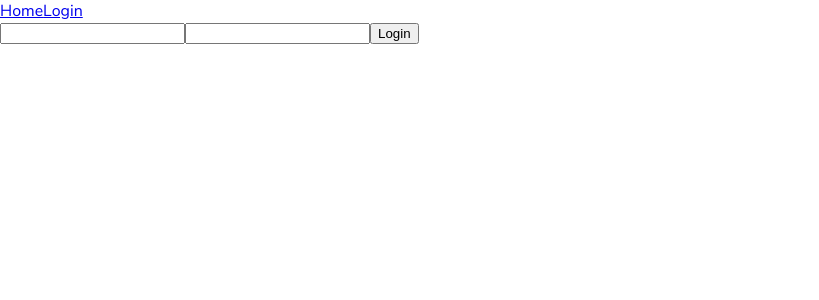
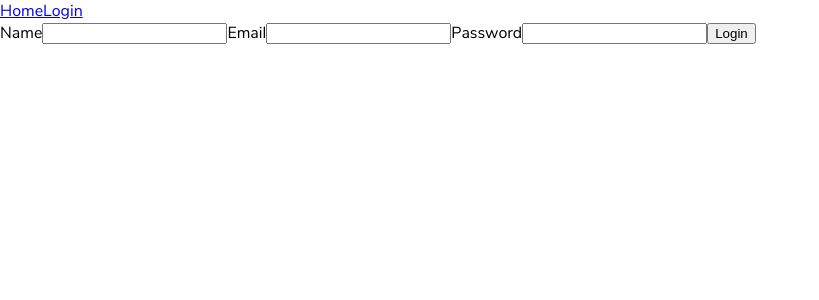
Before and after one commit to paolaozv/talently, a Nuxt app: page /register in a window 1280 px wide. Shown: the top 300 px of the page, without its empty margins (0-819 px from the left). Built offline with nearby package versions, Linux system fonts and the light colour scheme.

Commit message:
add register

```diff
--- a/nuxt.config.js
+++ b/nuxt.config.js
@@ -37,7 +37,36 @@ export default {
   buildModules: [],
 
   // Modules: https://go.nuxtjs.dev/config-modules
-  modules: [],
+  modules: ['@nuxtjs/axios', '@nuxtjs/auth'],
+
+  // axios
+  axios: {
+    baseURL: process.env.API_URL,
+  },
+
+  // auth
+  auth: {
+    redirect: {
+      login: '/login',
+      logout: '/',
+    },
+    strategies: {
+      local: {
+        endpoints: {
+          login: {
+            url: '/login',
+            method: 'post',
+            propertyName: 'token',
+          },
+          logout: false,
+          user: false,
+        },
+        tokenType: '',
+        tokenName: 'x-auth',
+        autoFetchUser: false,
+      },
+    },
+  },
 
   // Build Configuration: https://go.nuxtjs.dev/config-build
   build: {},
--- a/package.json
+++ b/package.json
@@ -9,6 +9,8 @@
     "generate": "nuxt generate"
   },
   "dependencies": {
+    "@nuxtjs/auth": "4.9.1",
+    "@nuxtjs/axios": "^5.13.1",
     "core-js": "^3.8.3",
     "nuxt": "^2.14.12"
   },
--- a/pages/login.vue
+++ b/pages/login.vue
@@ -1,12 +1,14 @@
 <template>
   <div>
-    <input v-model="email" label="Email" />
-    <input
-      v-model="password"
-      label="Password"
-      type="password"
-    />
-    <button @click="handleLoginClicked">Login</button>
+    <form @submit.prevent="loginUser">
+      <label for="email">Email</label>
+      <input type="text" v-model="email" required />
+      <span v-if="errors.email">{{ errors.email }}</span>
+      <label for="password">Password</label>
+      <input type="password" v-model="password" required />
+      <span v-if="errors.password">{{ errors.password }}</span>
+      <button type="submit">Login</button>
+    </form>
   </div>
 </template>
 
@@ -18,22 +20,37 @@ export default {
   data() {
     return {
       email: '',
-      password: ''
+      password: '',
+      errors: {}
+    }
+  },
+  watch: {
+    email(value) {
+      this.email = value;
+      this.validateEmail(value);
+    },
+    password(value) {
+      this.password = value;
+      this.validatePassword(value);
     }
   },
   methods: {
-    async handleLoginClicked() {
-      try {
-        const response = await this.$auth.loginWith('local', {
-          data: { user: { email: this.email, password: this.password } }
-        })
-        console.log(response)
-        if (response.data.success) {
-          this.$router.replace({ name: 'blogs' })
-        }
-      } catch (err) {
-        console.log(err)
+    validateEmail(value) {
+      if (/^\w+([\.-]?\w+)*@\w+([\.-]?\w+)*(\.\w{2,3})+$/.test(value)) {
+        this.errors['email'] = '';
+      } else {
+        this.errors['email'] = 'Invalid Email Address';
       }
+    },
+    validatePassword(value) {
+      if (value.length === 0) {
+        this.errors['password'] = 'Password required';
+      } else {
+        this.errors['password'] = '';
+      }
+    },
+    loginUser() {
+      alert('login');
     }
   }
 }
--- a/pages/register.vue
+++ b/pages/register.vue
@@ -1,12 +1,17 @@
 <template>
   <div>
-    <input v-model="email" label="Email" />
-    <input
-      v-model="password"
-      label="Password"
-      type="password"
-    />
-    <button @click="handleLoginClicked">Login</button>
+    <form @submit.prevent="registerUser">
+      <label for="name">Name</label>
+      <input type="text" v-model="name" required />
+      <label for="email">Email</label>
+      <input type="text" v-model="email" required />
+      <span v-if="errors.email">{{ errors.email }}</span>
+      <label for="password">Password</label>
+      <input type="password" v-model="password" required />
+      <span v-if="errors.password">{{ errors.password }}</span>
+      <button type="submit">Login</button>
+      <p v-if="loading">Please wait....</p>
+    </form>
   </div>
 </template>
 
@@ -17,22 +22,74 @@ export default {
   },
   data() {
     return {
+      loading: false,
+      name: '',
       email: '',
-      password: ''
+      password: '',
+      errors: {}
+    }
+  },
+  watch: {
+    name(value) {
+      this.name = value;
+      this.validateName(value);
+    },
+    email(value) {
+      this.email = value;
+      this.validateEmail(value);
+    },
+    password(value) {
+      this.password = value;
+      this.validatePassword(value);
     }
   },
   methods: {
-    async handleLoginClicked() {
+    validateEmail(value) {
+      if (/^\w+([\.-]?\w+)*@\w+([\.-]?\w+)*(\.\w{2,3})+$/.test(value)) {
+        this.errors['email'] = '';
+      } else {
+        this.errors['email'] = 'Invalid Email Address';
+      }
+    },
+    validatePassword(value) {
+      if (value.length === 0) {
+        this.errors['password'] = 'Password required';
+      } else {
+        this.errors['password'] = '';
+      }
+    },
+    validateName(value) {
+      if (value.length === 0) {
+        this.errors['name'] = 'Name required';
+      } else {
+        this.errors['name'] = '';
+      }
+    },
+    async registerUser() {
+      this.loading = true;
+      let data = {
+        name: this.name,
+        email: this.email,
+        password: this.password
+      };
       try {
-        const response = await this.$auth.loginWith('local', {
-          data: { user: { email: this.email, password: this.password } }
-        })
-        console.log(response)
-        if (response.data.success) {
-          this.$router.replace({ name: 'blogs' })
-        }
-      } catch (err) {
-        console.log(err)
+        await this.$axios.post("auth/register", data);
+        this.$router.push("/login");
+        this.loading = false;
+        this.$notify({
+          group: "success",
+          title: "Success!",
+          text: "Account created successfully"
+        });
+      } catch (error) {
+        this.loading = false;
+        this.$notify({
+          group: "error",
+          title: "Error!",
+          text: error.response
+            ? error.response.data.error
+            : "Sorry an error occured, check your internet"
+        });
       }
     }
   }
--- /dev/null
+++ b/store/index.js
@@ -0,0 +1,5 @@
+export const state = () => ({})
+
+export const mutations = {}
+
+export const actions = {}
```
Also changed, not shown: 1 other file (tests, documents, lock files or other folders).
